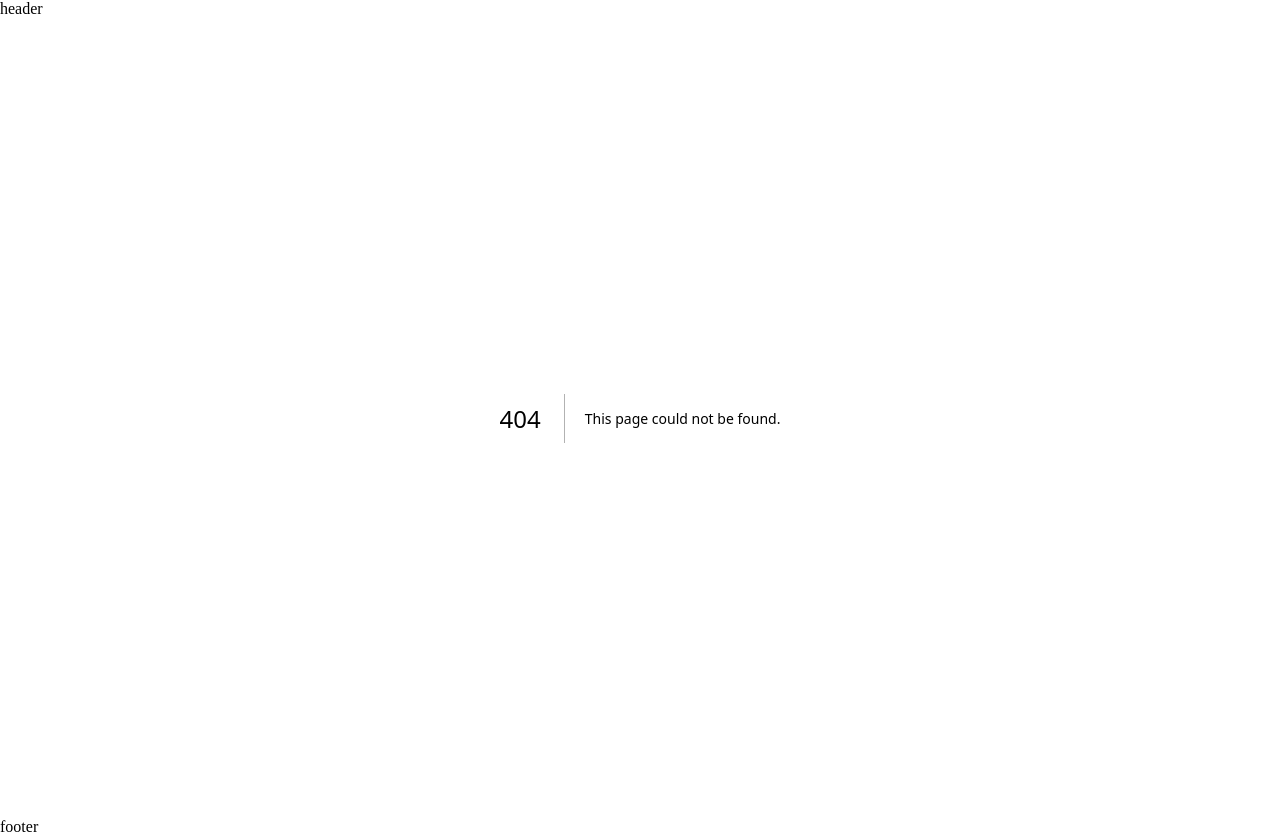
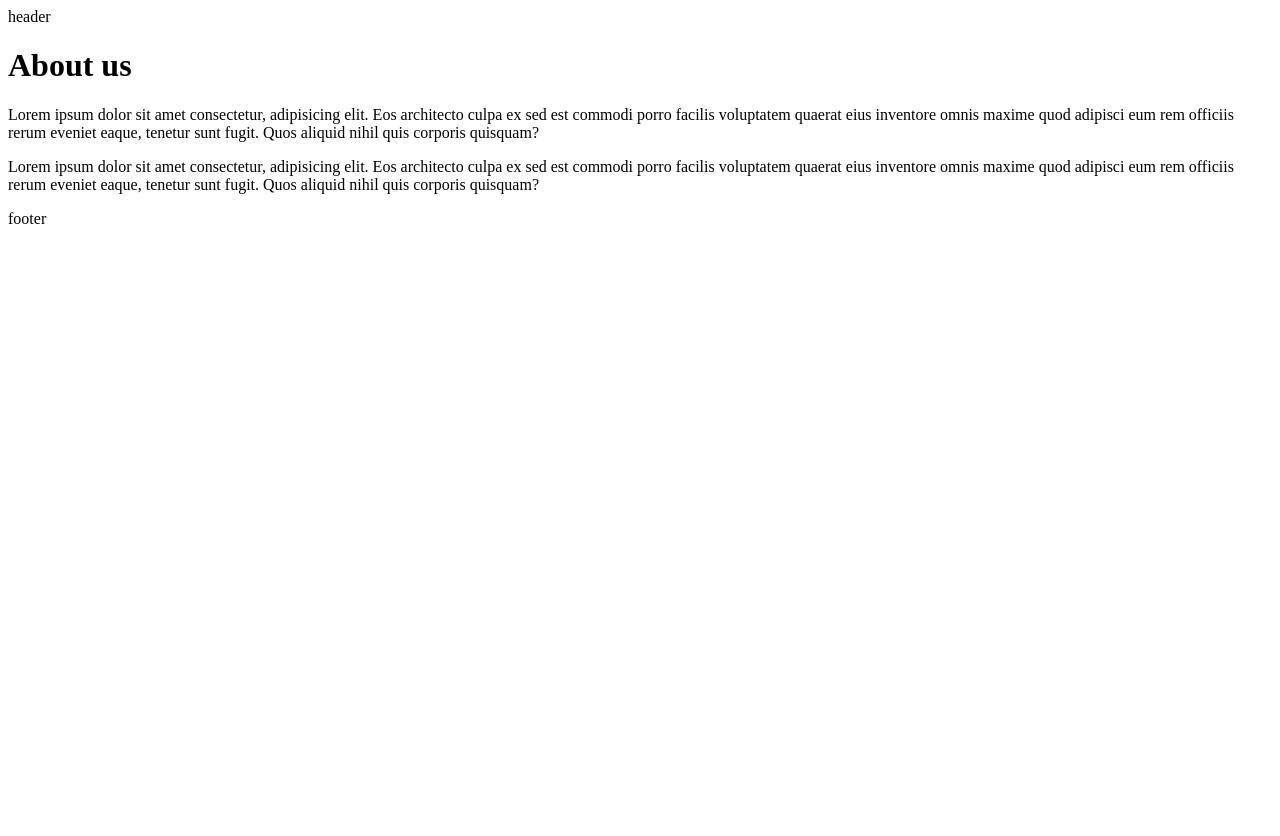
Before and after one commit to webepse/next-review-2025, a Next.js app: page /about in a window 1280 px wide. Before the commit this address had no page. After the commit the page ends 800 px from the top, so only its background shows below. Built offline with nearby package versions, Linux system fonts and the light colour scheme.

Commit message:
correction exercice

```diff
--- /dev/null
+++ b/app/about/page.jsx
@@ -0,0 +1,10 @@
+export default function AboutPage()
+{
+    return (
+        <>
+            <h1>About us</h1>
+            <p>Lorem ipsum dolor sit amet consectetur, adipisicing elit. Eos architecto culpa ex sed est commodi porro facilis voluptatem quaerat eius inventore omnis maxime quod adipisci eum rem officiis rerum eveniet eaque, tenetur sunt fugit. Quos aliquid nihil quis corporis quisquam?</p>
+            <p>Lorem ipsum dolor sit amet consectetur, adipisicing elit. Eos architecto culpa ex sed est commodi porro facilis voluptatem quaerat eius inventore omnis maxime quod adipisci eum rem officiis rerum eveniet eaque, tenetur sunt fugit. Quos aliquid nihil quis corporis quisquam?</p>
+        </>
+    )
+}
```
Also changed, not shown: app/reviews/spider-man/page.jsx (added, +9 -0 lines), 1 other file (tests, documents, lock files or other folders).
